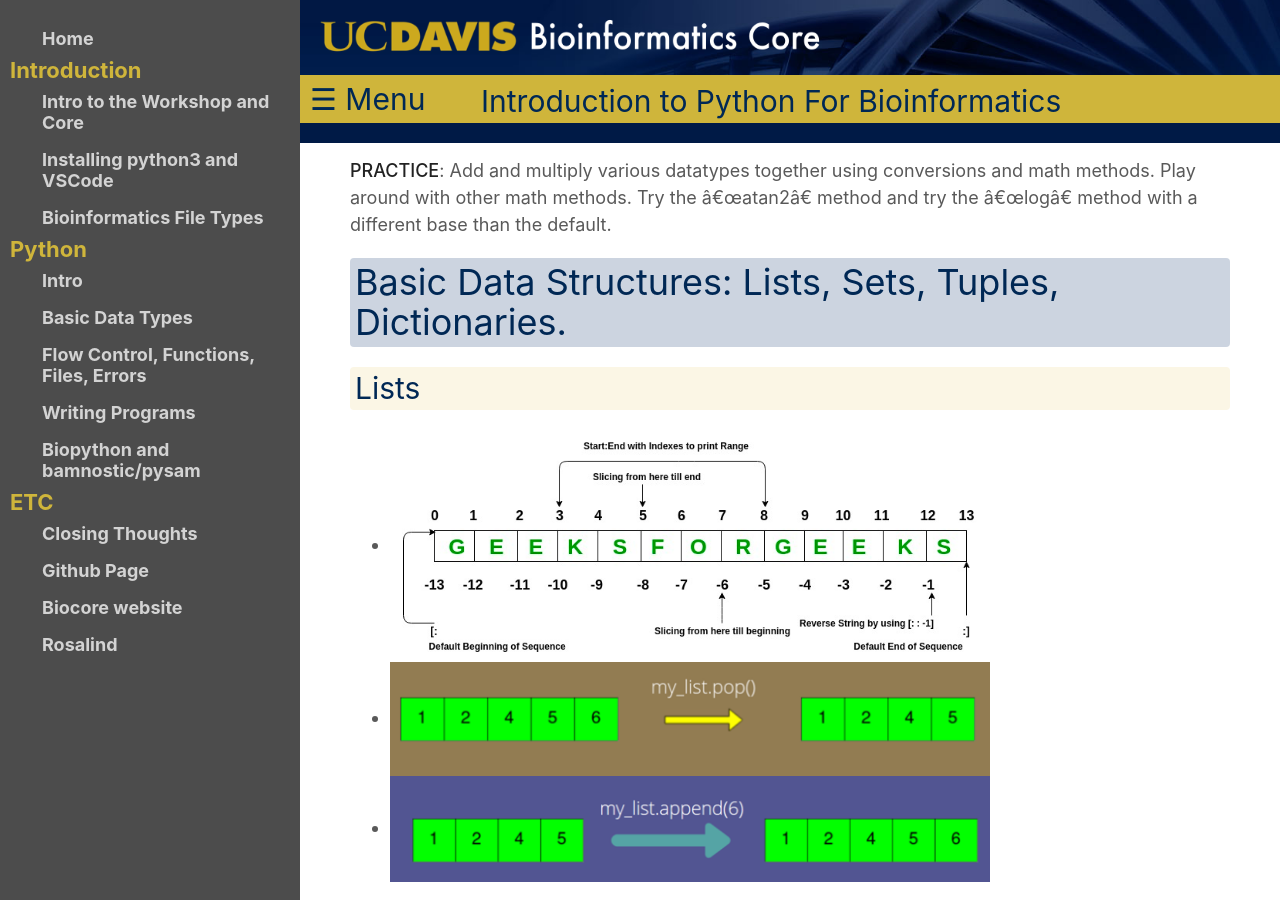
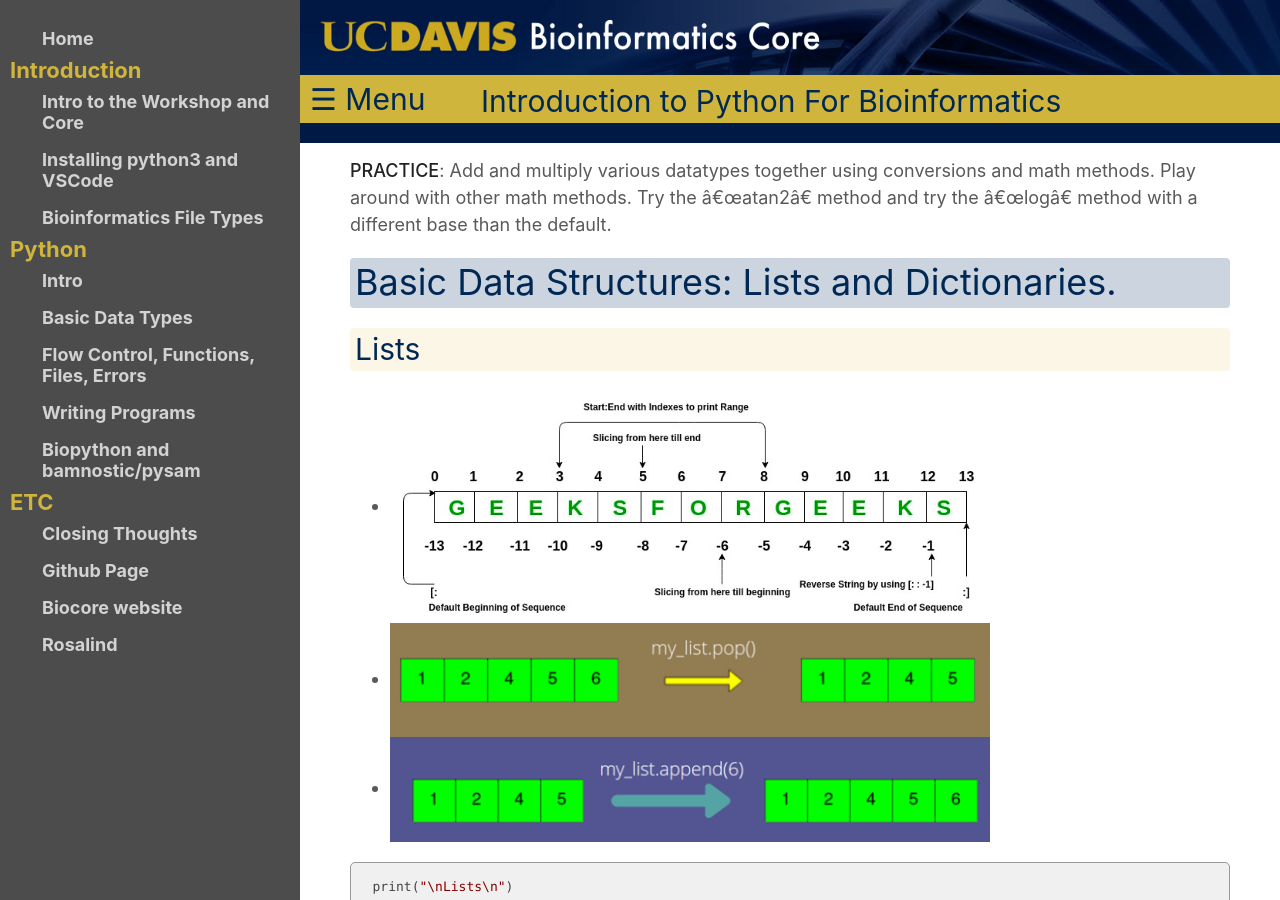
Before and after one commit to ucdavis-bioinformatics-training/2022-Feb-Introduction-To-Python-For-Bioinformatics, a Jekyll site: the page built from python/python2.md, in a window 1280 px wide and 900 px high, scrolled down 5152 px. Built offline with Jekyll 4.4.1, drawn with Linux system fonts in a browser that asks for light colours; our own code applies the rules of GitHub Pages for plain Markdown files.

```diff
--- a/python/python2.md
+++ b/python/python2.md
@@ -199,7 +199,7 @@
 **PRACTICE**: Add and multiply various datatypes together using conversions and math methods. Play around with other math methods. Try the "atan2" method and try the "log" method with a different base than the default.
 
 
-# Basic Data Structures: Lists, Sets, Tuples, Dictionaries.
+# Basic Data Structures: Lists and Dictionaries.
 
 ## Lists
 +  <img src="figures/44b15102.png" alt="if flow" width="600px"/>
```
